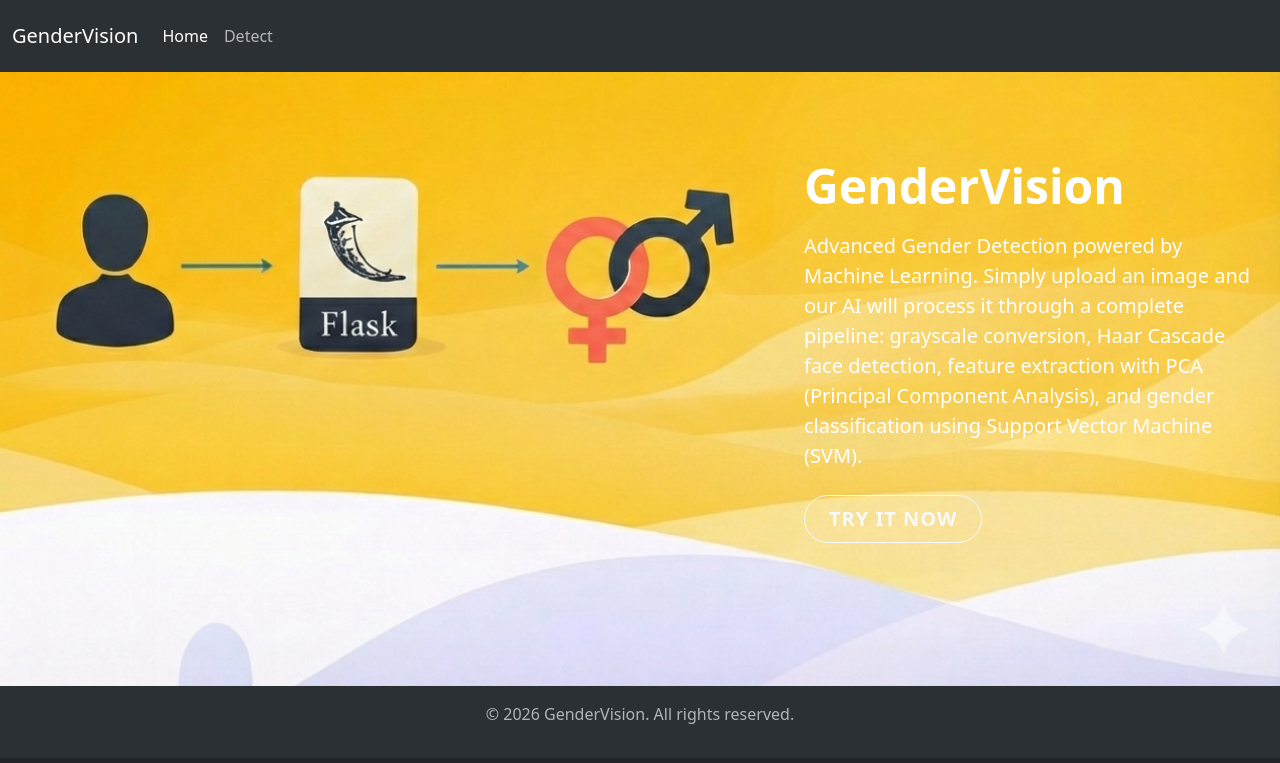
After one commit to jrizzato/flask-face-detection, a Flask app: page /detect in a window 1280 px wide. The commit adds this page. Shown: the top 763 px of the page. Run offline with Flask 3, Linux system fonts and the light colour scheme.

Commit message:
detect template

```diff
--- a/server.py
+++ b/server.py
@@ -5,5 +5,9 @@ from flask import render_template
 def home():
     return render_template('home.html')
 
+@app.route('/detect')
+def detect():
+    return render_template('detect.html')
+
 if __name__ == '__main__':
     app.run(debug=True)
--- a/templates/base.html
+++ b/templates/base.html
@@ -18,7 +18,7 @@
             <div class="collapse navbar-collapse" id="navbarSupportedContent">
             <ul class="navbar-nav me-auto mb-2 mb-lg-0">
                 <li class="nav-item"><a class="nav-link active" aria-current="page" href="{{ url_for('home') }}">Home</a></li>
-                <li class="nav-item"><a class="nav-link" href="#">Detect</a></li>
+                <li class="nav-item"><a class="nav-link" href="{{ url_for('detect') }}">Detect</a></li>
             </ul>
             </div>
         </div>
@@ -28,9 +28,10 @@
 
     <!-- footer -->
     <div class="container-flud bg-body-tertiary">
-        <footer class="py-3>
-            <div class="b-example-divider"></div>
-            <p class="text-center text-body-secondary">© 2025 Company, Inc</p>
+        <footer class="py-3">
+            <div class="b-example-divider">
+                <p class="text-center text-body-secondary">© 2026 GenderVision. All rights reserved.</p>
+            </div>
         </footer>
     </div>
 
--- /dev/null
+++ b/templates/detect.html
@@ -0,0 +1,29 @@
+{% extends 'base.html' %}
+
+{% block title %}
+GenderVision | Detect
+{% endblock %}
+
+{% block content %}
+<!-- Hero Section -->
+<section class="position-relative text-white">
+  <!-- Imagen de fondo -->
+  <img src="./static/detect.png" style="width: 100%">
+  <!-- Capa de texto superpuesta -->
+  <div class="position-absolute end-0 ps-5" style="top: 10%;">
+    <div class="p-4" style="max-width: 500px;">
+      <h1 class="fw-bold display-5 mb-3">GenderVision</h1>
+      <p class="fs-5 mb-4">
+        Advanced Gender Detection powered by Machine Learning.
+        Simply upload an image and our AI will process it through a complete pipeline:
+        grayscale conversion, Haar Cascade face detection, feature extraction with PCA (Principal Component Analysis), and gender classification using Support Vector Machine (SVM).
+      </p>
+<!-- ...existing code... -->
+      </p>
+      <a href="{{ url_for('detect') }}" class="btn btn-outline-light btn-lg px-4 rounded-pill text-uppercase fw-semibold" style="letter-spacing: 0.05em;">
+        Try It Now
+      </a>
+    </div>
+  </div>
+</section>
+{% endblock %}
--- a/templates/home.html
+++ b/templates/home.html
@@ -8,7 +8,7 @@ GenderVision | Home
 <!-- Hero Section -->
 <section class="position-relative text-white">
   <!-- Imagen de fondo -->
-  <img src="./static/presentation.png" style="width: 100%">
+  <img src="./static/home.png" style="width: 100%">
   <!-- Capa de texto superpuesta -->
   <div class="position-absolute start-0 ps-5" style="top: 20%;">
     <div class="p-4" style="max-width: 500px;">
@@ -16,8 +16,8 @@ GenderVision | Home
       <p class="fs-5 mb-4">
         Upload an image and get instant gender identification powered by artificial intelligence.
       </p>
-      <a href="#" class="btn btn-outline-light btn-lg px-4 rounded-pill text-uppercase fw-semibold" style="letter-spacing: 0.05em;">
-        Try It Now
+      <a href="{{ url_for('detect') }}" class="btn btn-outline-light btn-lg px-4 rounded-pill text-uppercase fw-semibold" style="letter-spacing: 0.05em;">
+        Get Started
       </a>
     </div>
   </div>
```
Also changed, not shown: static/detect.png (added), static/home.png (renamed from static/presentation.png).
